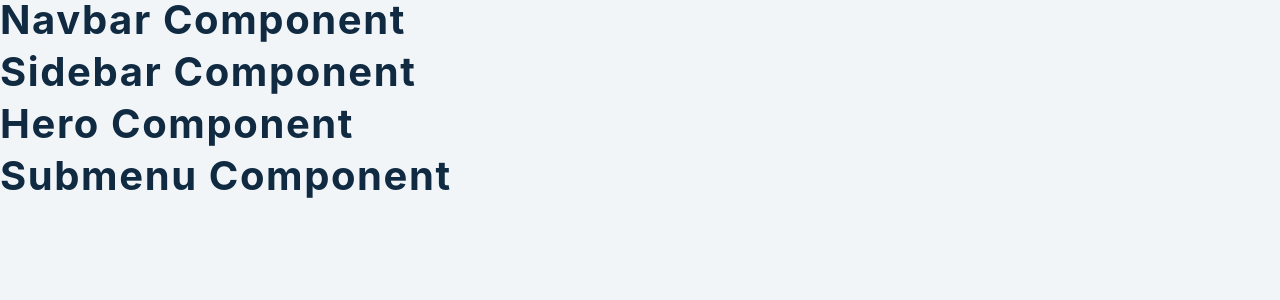
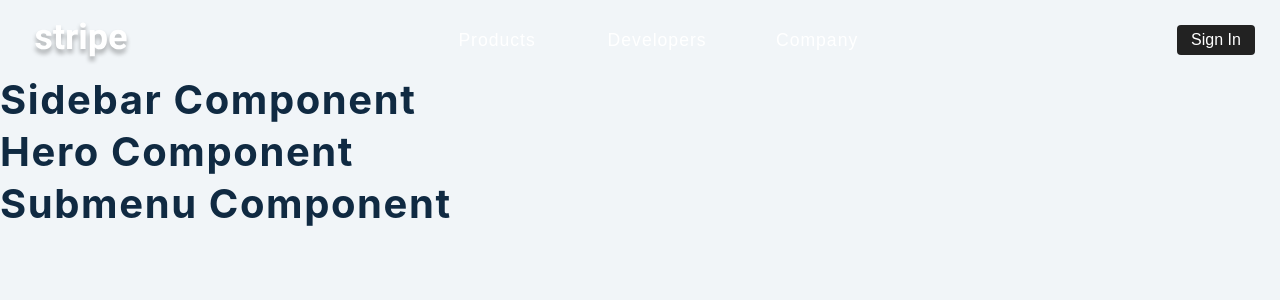
Before and after one commit to SDUBEY23/react-submenu, a React (Create React App) app: page / in a window 1280 px wide. Shown: the top 300 px of the page. Built offline with nearby package versions, Linux system fonts and the light colour scheme.

Commit message:
added Navbar

```diff
--- a/src/Hero.js
+++ b/src/Hero.js
@@ -1,7 +1,11 @@
 import React from 'react'
 import phoneImg from './images/phone.svg'
+import {useGlobalContext} from './context';
+
 
 const Hero = () => {
+  const data = useGlobalContext();
+  console.log(data);
   return <h2>hero component</h2>
 }
 
--- a/src/Navbar.js
+++ b/src/Navbar.js
@@ -1,9 +1,31 @@
 import React from 'react'
 import logo from './images/logo.svg'
 import { FaBars } from 'react-icons/fa'
+import {useGlobalContext} from './context';
 
 const Navbar = () => {
-  return <h2>navbar component</h2>
+  const {openSidebar,openSubmenu,closeSubmenu} = useGlobalContext();
+  return <nav className="nav">
+    <div className="nav-center">
+      <div className="nav-header">
+          <img src={logo}  className="nav-logo" alt="stripe" />
+          <button className="btn toggle-btn" onClick={openSidebar}><FaBars/></button>
+      </div>
+      <ul className="nav-links">
+        <li>
+            <button className="link-btn">products</button>
+        </li>
+        <li>
+          <button className="link-btn">developers</button>
+        </li>
+        <li>
+          <button className="link-btn">company</button>
+        </li>
+      </ul>
+    </div>
+    <button className="btn signin-btn">Sign In</button>
+
+  </nav>
 }
 
 export default Navbar
--- a/src/context.js
+++ b/src/context.js
@@ -1,37 +1,48 @@
-import React, { useState, useContext } from 'react'
-import sublinks from './data'
-
+import React, { useState, useContext } from 'react';
+import sublinks from './data';
 const AppContext = React.createContext();
 
- export const AppProvider = ({ children }) => {
+const AppProvider = ({ children }) => {
+  const [isSidebarOpen, setIsSidebarOpen] = useState(false);
+  const [isSubmenuOpen, setIsSubmenuOpen] = useState(false);
+  const [page, setPage] = useState({ page: '', links: [] });
+  const [location, setLocation] = useState({});
+  const openSidebar = () => {
+    setIsSidebarOpen(true);
+  };
+  const closeSidebar = () => {
+    setIsSidebarOpen(false);
+  };
+  const openSubmenu = (text, coordinates) => {
+    const page = sublinks.find((link) => link.page === text);
+    setPage(page);
+    setLocation(coordinates);
+    setIsSubmenuOpen(true);
+  };
+  const closeSubmenu = () => {
+    setIsSubmenuOpen(false);
+  };
 
-    const [isSidebarOpen, setIsSidebarOpen] = useState(true);
-    const [isSubmenuOpen, setIsSubmenuOpen] = useState(true);
+  return (
+    <AppContext.Provider
+      value={{
+        isSidebarOpen,
+        openSidebar,
+        closeSidebar,
+        isSubmenuOpen,
+        openSubmenu,
+        closeSubmenu,
+        page,
+        location,
+      }}
+    >
+      {children}
+    </AppContext.Provider>
+  );
+};
+// make sure use
+export const useGlobalContext = () => {
+  return useContext(AppContext);
+};
 
-    const openSidebar = ()=> {
-        setIsSidebarOpen(true)
-    }
-
-    const closeSidebar = ()=> {
-        setIsSidebarOpen(false)
-    }
-
-    const openSubmenu = ()=> {
-        setIsSubmenuOpen(true)
-    }
-
-    const closeSubmenu= ()=> {
-        setIsSubmenuOpen(false)
-    }
-    return (
-        <AppContext.Provider value = {{
-            isSubmenuOpen,isSidebarOpen,openSidebar,closeSidebar,openSubmenu,closeSubmenu
-        }}>
-            {children}
-        </AppContext.Provider>
-    )
-}
-
-export const userGlobalContext = () =>{
-    return useContext(AppContext);
-}
+export { AppContext, AppProvider };
--- a/src/index.js
+++ b/src/index.js
@@ -2,9 +2,13 @@ import React from 'react'
 import ReactDOM from 'react-dom'
 import './index.css'
 import App from './App'
+import {AppProvider} from './context';
+
 ReactDOM.render(
   <React.StrictMode>
+    <AppProvider>
     <App />
+    </AppProvider>
   </React.StrictMode>,
   document.getElementById('root')
 )
```
